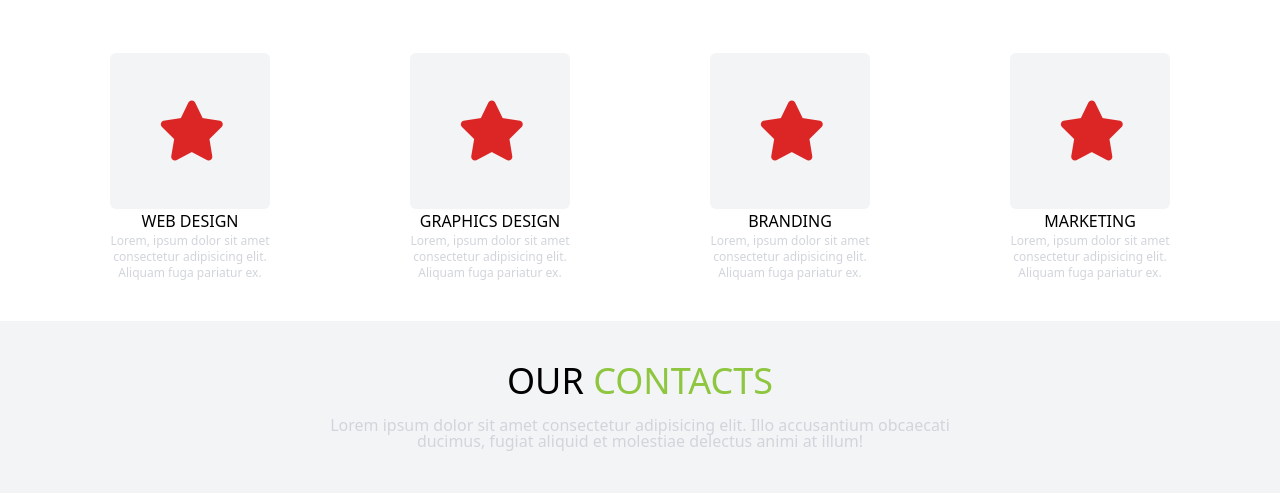
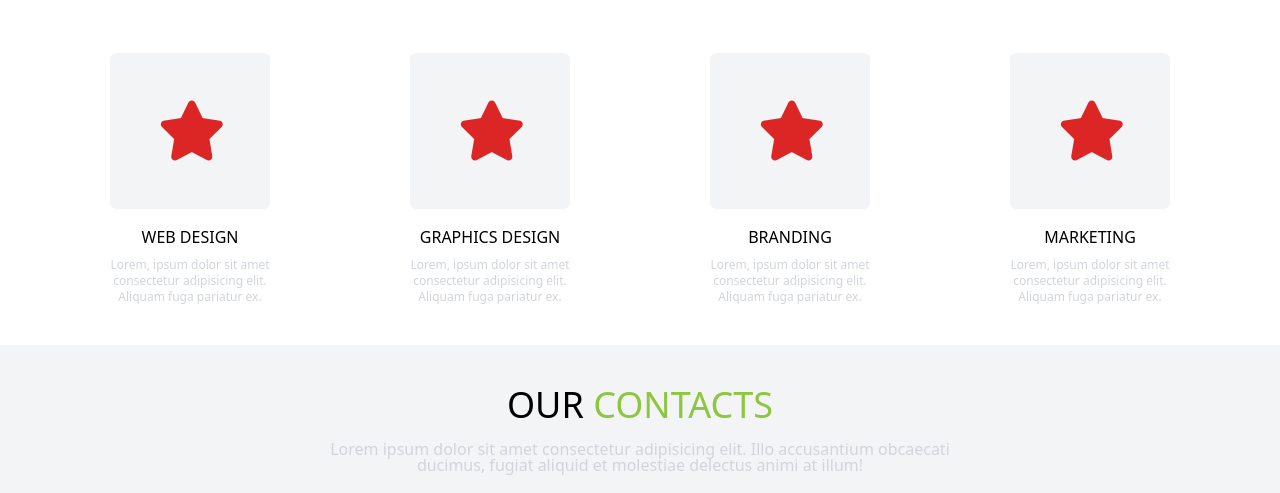
Before and after one commit to zaybali/PIAIC-HTML-CSS-Assignments, a website: page final_assignment_css/index.html in a window 1280 px wide. Shown: the part 1980-2473 px from the top of the page. Drawn offline with Linux system fonts and the light colour scheme.

Commit message:
Update services layout index.html

```diff
--- a/final_assignment_css/index.html
+++ b/final_assignment_css/index.html
@@ -159,26 +159,26 @@
 
         <div class="w-40 flex flex-col text-center pt-4">
           <div class="rounded-md bg-gray-100 p-12 text-center text-red-600 "><i class="fa-solid fa-star text-6xl"></i></div>
-          <h5>WEB DESIGN</h5>
-          <p class="text-xs text-gray-300">Lorem, ipsum dolor sit amet consectetur adipisicing elit. Aliquam fuga pariatur ex.</p>
+          <h5 class="pt-4">WEB DESIGN</h5>
+          <p class="text-xs text-gray-300 pt-2">Lorem, ipsum dolor sit amet consectetur adipisicing elit. Aliquam fuga pariatur ex.</p>
         </div>
 
         <div class="w-40 flex flex-col text-center pt-4">
           <div class="rounded-md bg-gray-100 p-12 text-center text-red-600"><i class="fa-solid fa-star text-6xl "></i></div>
-          <h5>GRAPHICS DESIGN</h5>
-          <p class="text-xs text-gray-300">Lorem, ipsum dolor sit amet consectetur adipisicing elit. Aliquam fuga pariatur ex.</p>
+          <h5 class="pt-4">GRAPHICS DESIGN</h5>
+          <p class="text-xs text-gray-300 pt-2">Lorem, ipsum dolor sit amet consectetur adipisicing elit. Aliquam fuga pariatur ex.</p>
         </div>
 
         <div class="w-40 flex flex-col text-center pt-4">
           <div class="rounded-md bg-gray-100 p-12 text-center text-red-600"><i class="fa-solid fa-star text-6xl "></i></div>
-          <h5>BRANDING</h5>
-          <p class="text-xs text-gray-300">Lorem, ipsum dolor sit amet consectetur adipisicing elit. Aliquam fuga pariatur ex.</p>
+          <h5 class="pt-4">BRANDING</h5>
+          <p class="text-xs text-gray-300 pt-2">Lorem, ipsum dolor sit amet consectetur adipisicing elit. Aliquam fuga pariatur ex.</p>
         </div>
 
         <div class="w-40 flex flex-col text-center pt-4">
           <div class="rounded-md bg-gray-100 p-12 text-center text-red-600"><i class="fa-solid fa-star text-6xl "></i></div>
-          <h5>MARKETING</h5>
-          <p class="text-xs text-gray-300">Lorem, ipsum dolor sit amet consectetur adipisicing elit. Aliquam fuga pariatur ex.</p>
+          <h5 class="pt-4">MARKETING</h5>
+          <p class="text-xs text-gray-300 pt-2">Lorem, ipsum dolor sit amet consectetur adipisicing elit. Aliquam fuga pariatur ex.</p>
         </div>
       </div>
     </div>
```
